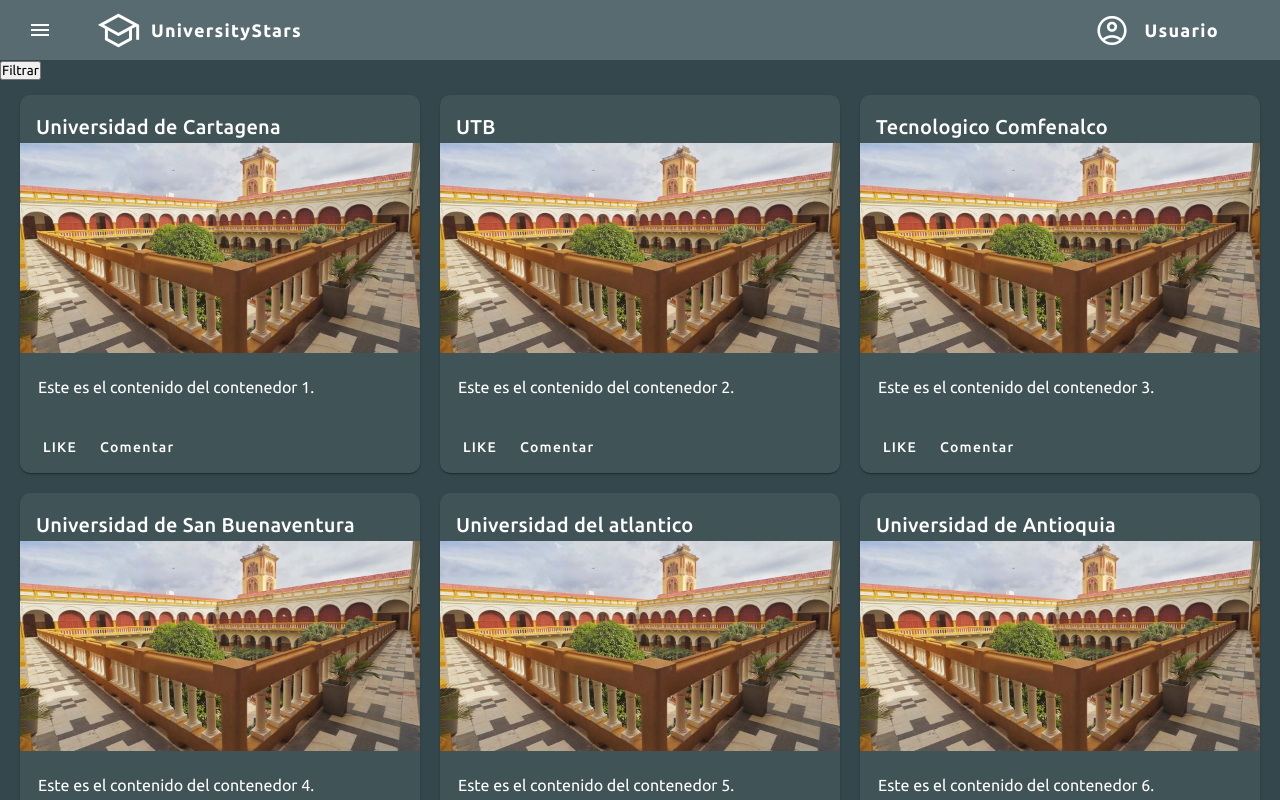
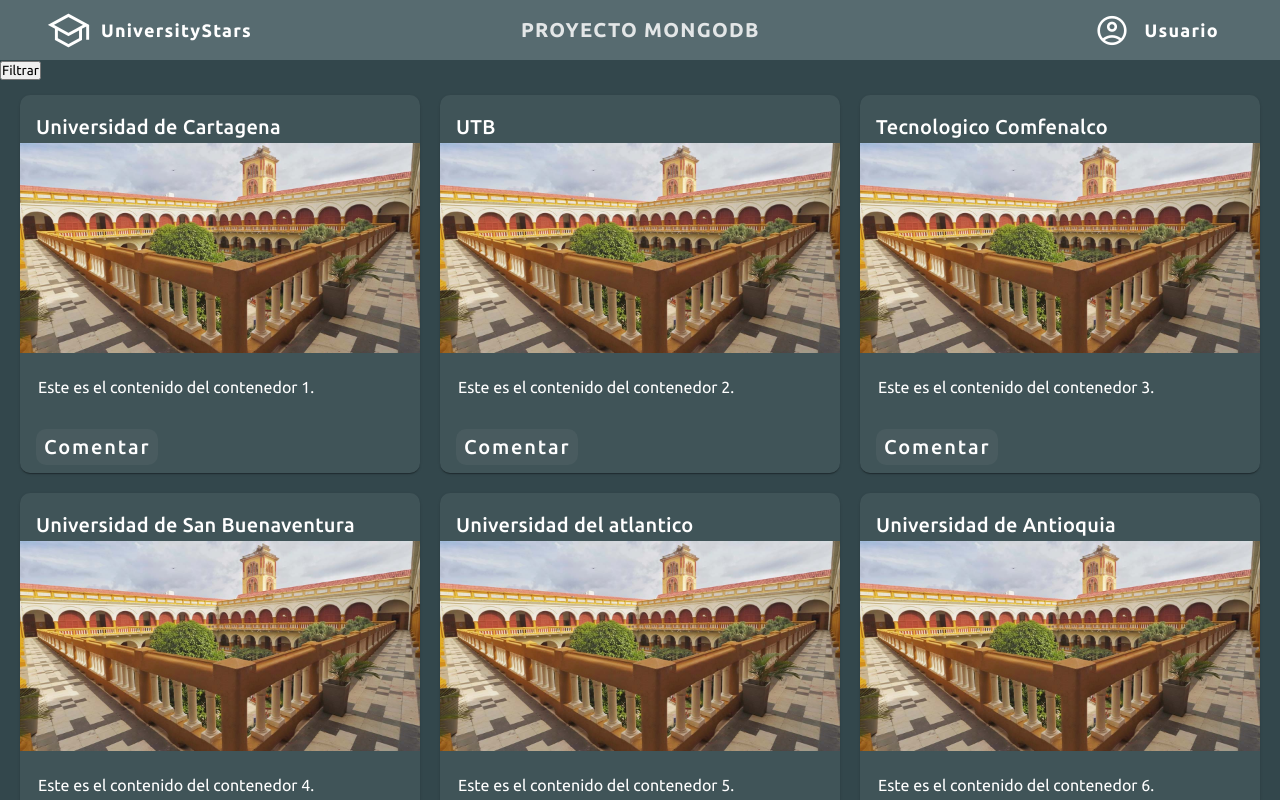
Before and after one commit to DuvanJR/UniverStars-Proyecto, an Angular app: page /universtars/menu in a window 1280 px wide. Shown: the top 800 px of the page. Built offline with nearby package versions, Linux system fonts and the light colour scheme; a web font is replaced by a local one.

Commit message:
cambios en el toolbar y fuente

```diff
--- a/src/app/ContenedorComponent/ContenedorComponent.component.html
+++ b/src/app/ContenedorComponent/ContenedorComponent.component.html
@@ -18,8 +18,7 @@
         </p>
       </mat-card-content>
       <mat-card-actions>
-        <button mat-button>LIKE</button>
-        <button mat-button (click)="see()">Comentar</button>
+        <button mat-button (click)="see()" class="comment">Comentar</button>
       </mat-card-actions>
   </mat-card>
 
--- a/src/app/ContenedorComponent/ContenedorComponent.component.scss
+++ b/src/app/ContenedorComponent/ContenedorComponent.component.scss
@@ -40,3 +40,10 @@
   border: 1px solid #ccc;
   margin: 5px;
 }
+
+.comment{
+  font-size: 20px;
+  border-radius: 10px;
+  background-color: rgba(182, 182, 182, 0.07);
+  margin-left: 8px;
+}
--- a/src/home/toolbar/my-toolbar.component.html
+++ b/src/home/toolbar/my-toolbar.component.html
@@ -1,13 +1,15 @@
 <mat-toolbar class="color">
   <button mat-icon-button class="example-icon"
     aria-label="Example icon-button with menu icon">
-    <mat-icon>menu</mat-icon>
+
   </button>
   <div class="logo">
     <span class="material-symbols-outlined icon-logo"> school </span>
     <span class="titulo">UniversityStars</span>
   </div>
-  <span class="example-spacer"></span>
+  <span class="example-spacer">
+    PROYECTO MONGODB
+  </span>
   <div class="container-user-name">
     <span class="material-symbols-outlined icon-user" (click)="cerrarSesion()">
       account_circle
--- a/src/home/toolbar/my-toolbar.component.scss
+++ b/src/home/toolbar/my-toolbar.component.scss
@@ -1,5 +1,11 @@
 .example-spacer {
   flex: 1 1 auto;
+  display: flex;
+  justify-content: center;
+  font-size: 20px;
+  font-weight: 900;
+  color: #ffffffd5;
+  margin-left: -66px;
 }
 
 .color {
@@ -14,6 +20,7 @@
   display: flex;
   align-items: center;
   gap: 10px;
+  margin-left: -50px;
 }
 
 .titulo {
```
